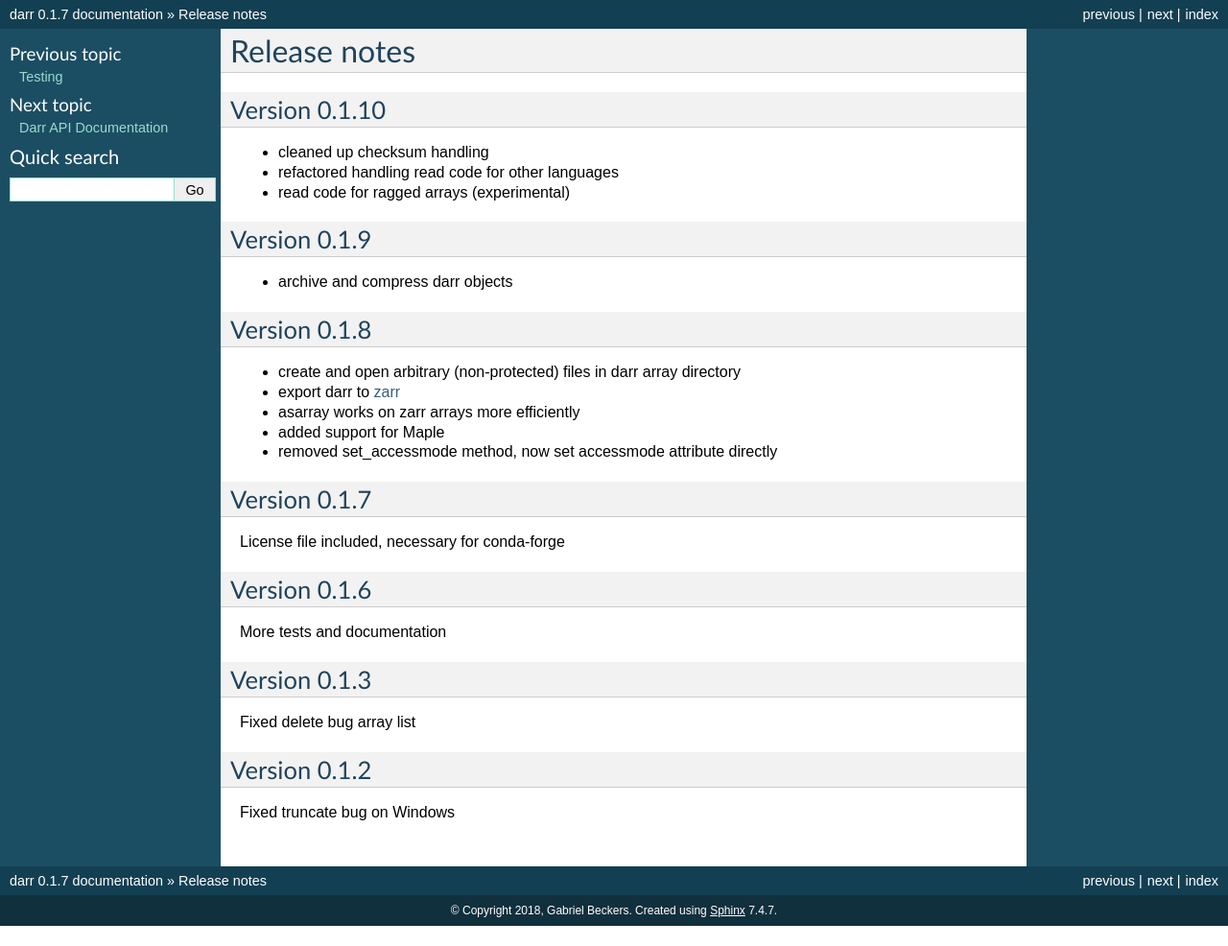
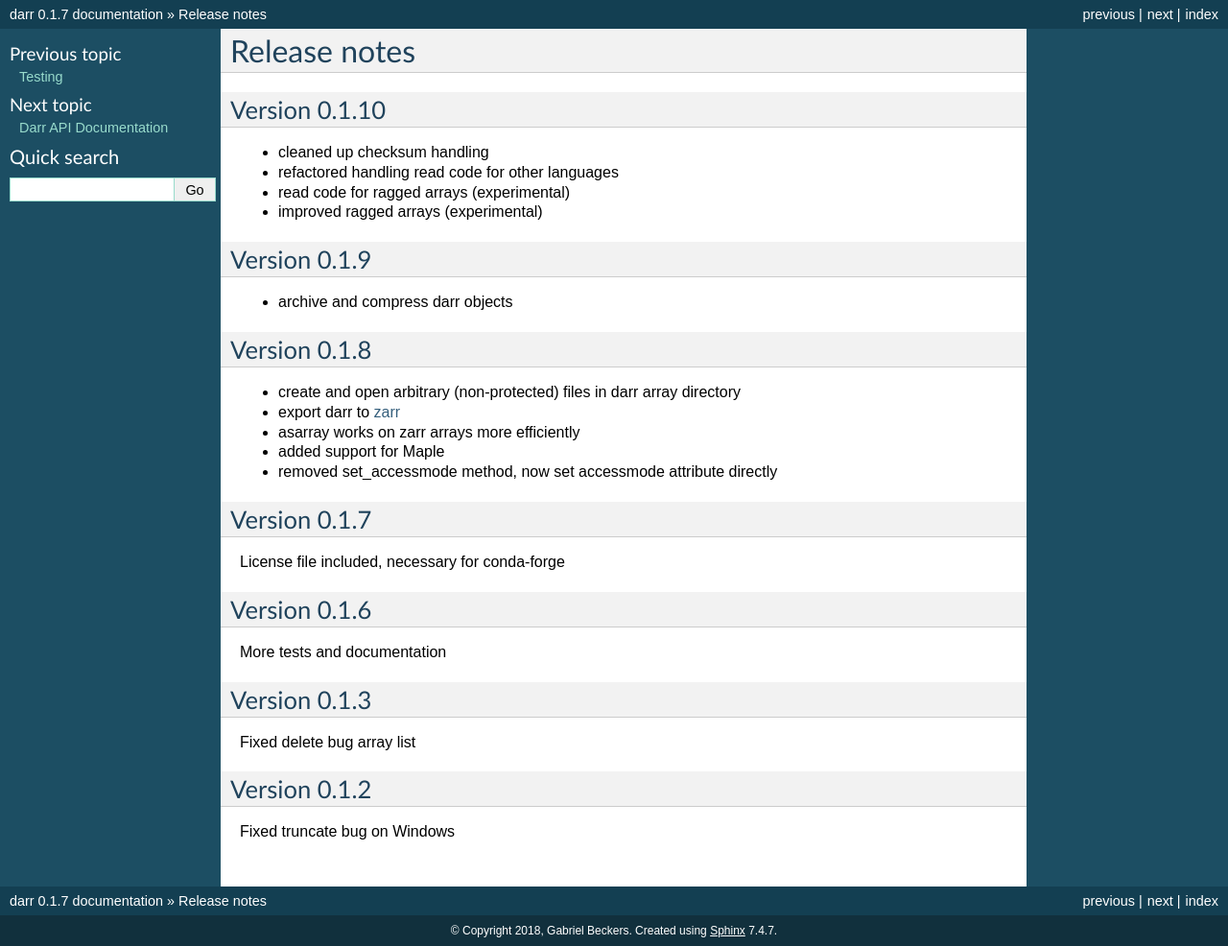
Before and after one commit to gbeckers/Darr, a Sphinx documentation site: the page built from docs/releasenotes.rst, in a window 1280 px wide. Shown: the whole page at 96% size. Built offline with Sphinx 7.4.7, drawn with Linux system fonts in a browser that asks for light colours; before the commit the page ends 965 px from its top, so only the background shows below that.

Commit message:
updated release notes

```diff
--- a/docs/releasenotes.rst
+++ b/docs/releasenotes.rst
@@ -6,6 +6,7 @@ Version 0.1.10
 - cleaned up checksum handling
 - refactored handling read code for other languages
 - read code for ragged arrays (experimental)
+- improved ragged arrays (experimental)
 
 Version 0.1.9
 -------------
```
